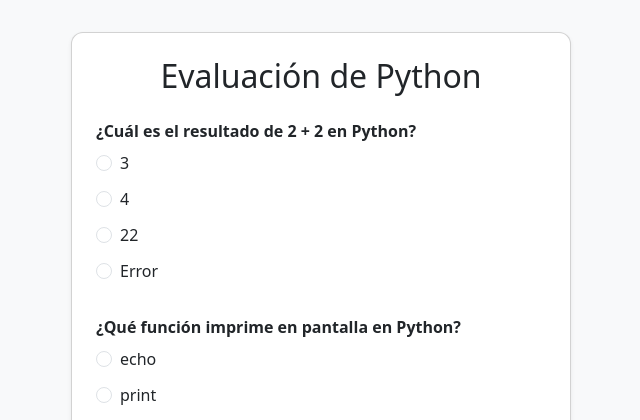
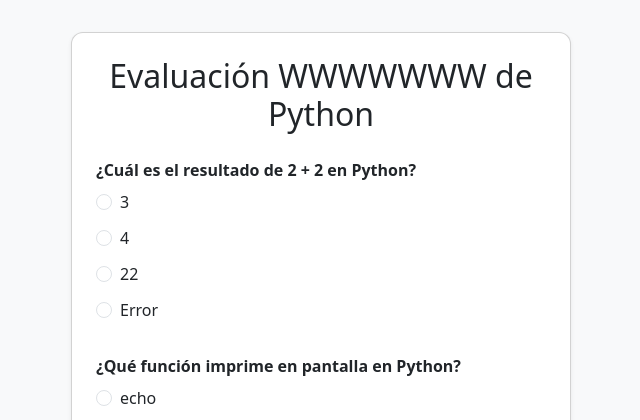
Before and after one commit to vucem30/pba01, a FastAPI app: page /assessment in a window 1280 px wide. Shown: the top 420 px of the page, without its empty margins (319-959 px from the left). Run offline with FastAPI, Linux system fonts and the light colour scheme.

Commit message:
con WWWWWWW

```diff
--- a/templates/assessment.html
+++ b/templates/assessment.html
@@ -1,7 +1,7 @@
 {% extends "base.html" %}
 {% block title %}Evaluación ZZZZZZ Python{% endblock %}
 {% block content %}
-<h2 class="text-center mb-4">Evaluación de Python</h2>
+<h2 class="text-center mb-4">Evaluación WWWWWWW de Python</h2>
 <form method="post" action="/submit">
     {% for q in questions %}
     <div class="mb-4">
```
